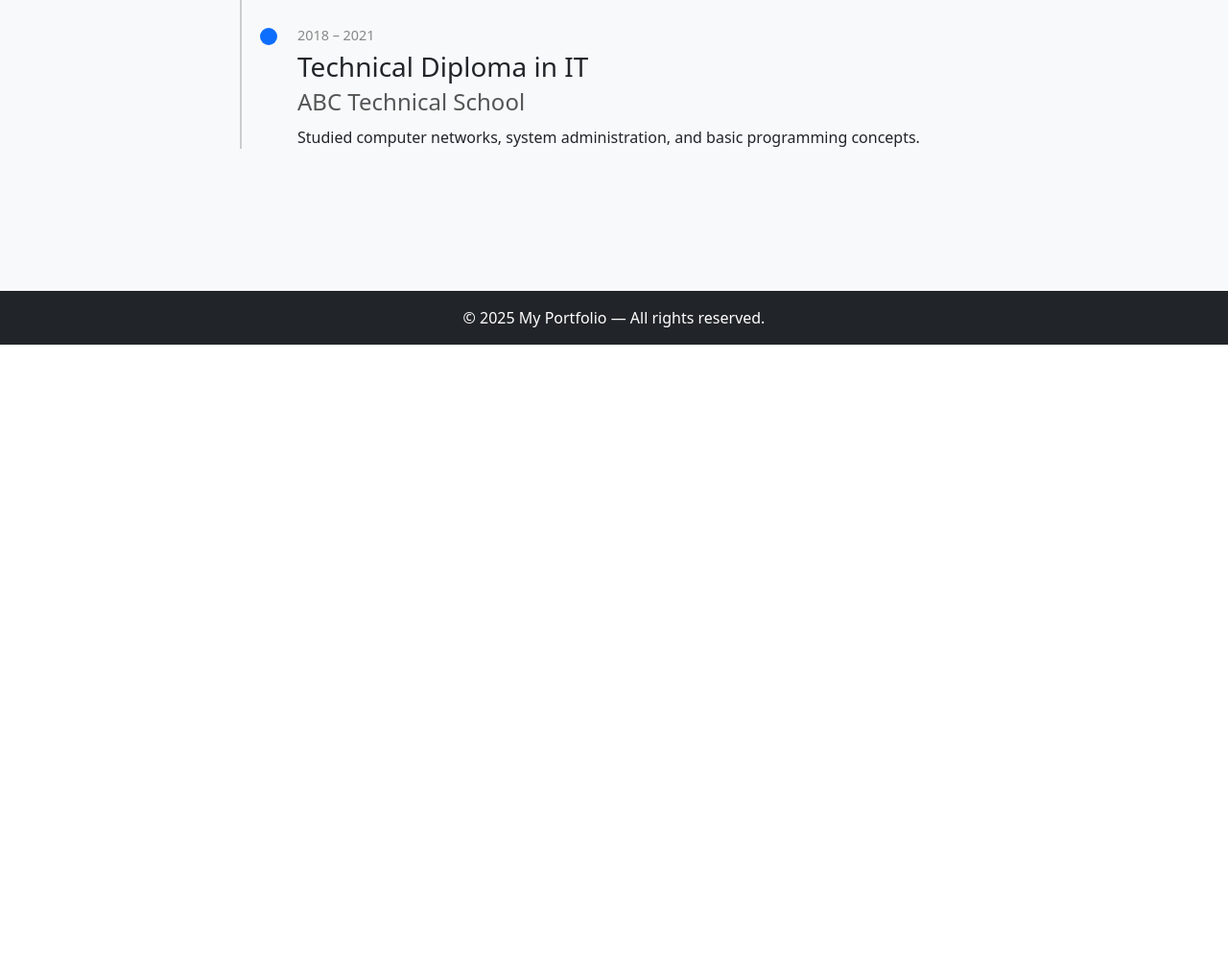
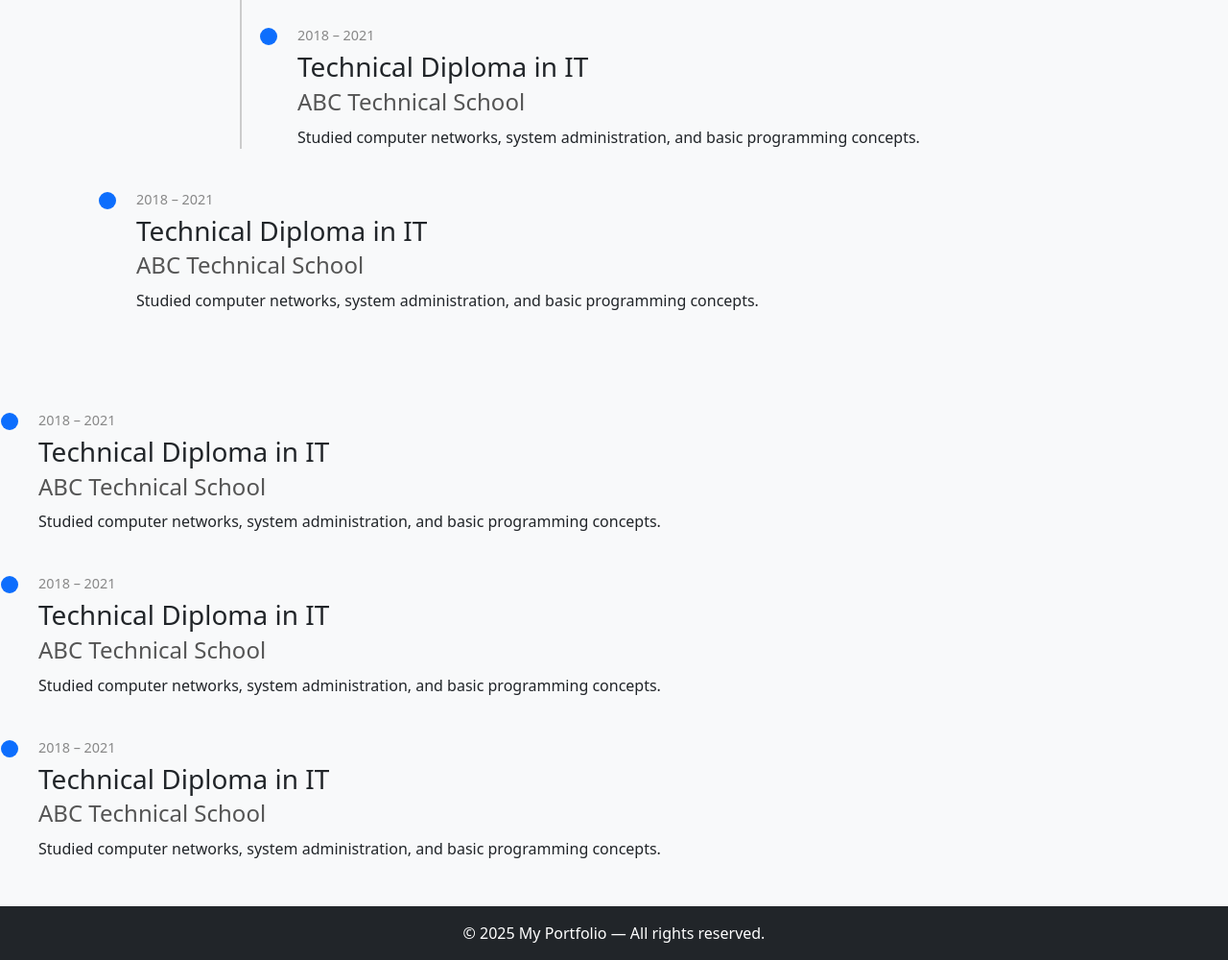
Before and after one commit to bcho77/PythonProject, a Django app: page /about/ in a window 1280 px wide. Shown: the part 483-1483 px from the top of the page at 96% size. Before the commit the page ends 842 px from the top, so only its background shows below. Run offline with Django 5.2, Linux system fonts and the light colour scheme.

Commit message:
Fix bugs

```diff
--- a/PortoFolio/core/templates/core/about.html
+++ b/PortoFolio/core/templates/core/about.html
@@ -37,6 +37,58 @@
       </div>
     </div>
   </div>
+  <div class="timeline-item">
+      <div class="timeline-dot"></div>
+      <div class="timeline-content">
+        <span class="timeline-date">2018 – 2021</span>
+        <h3>Technical Diploma in IT</h3>
+        <h4>ABC Technical School</h4>
+        <p>
+          Studied computer networks, system administration, and basic
+          programming concepts.
+        </p>
+      </div>
+    </div>
+  </div>
+  <div class="timeline-item">
+      <div class="timeline-dot"></div>
+      <div class="timeline-content">
+        <span class="timeline-date">2018 – 2021</span>
+        <h3>Technical Diploma in IT</h3>
+        <h4>ABC Technical School</h4>
+        <p>
+          Studied computer networks, system administration, and basic
+          programming concepts.
+        </p>
+      </div>
+    </div>
+  </div>
+  <div class="timeline-item">
+      <div class="timeline-dot"></div>
+      <div class="timeline-content">
+        <span class="timeline-date">2018 – 2021</span>
+        <h3>Technical Diploma in IT</h3>
+        <h4>ABC Technical School</h4>
+        <p>
+          Studied computer networks, system administration, and basic
+          programming concepts.
+        </p>
+      </div>
+    </div>
+  </div>
+  <div class="timeline-item">
+      <div class="timeline-dot"></div>
+      <div class="timeline-content">
+        <span class="timeline-date">2018 – 2021</span>
+        <h3>Technical Diploma in IT</h3>
+        <h4>ABC Technical School</h4>
+        <p>
+          Studied computer networks, system administration, and basic
+          programming concepts.
+        </p>
+      </div>
+    </div>
+  </div>
 </section>
 
 
```
